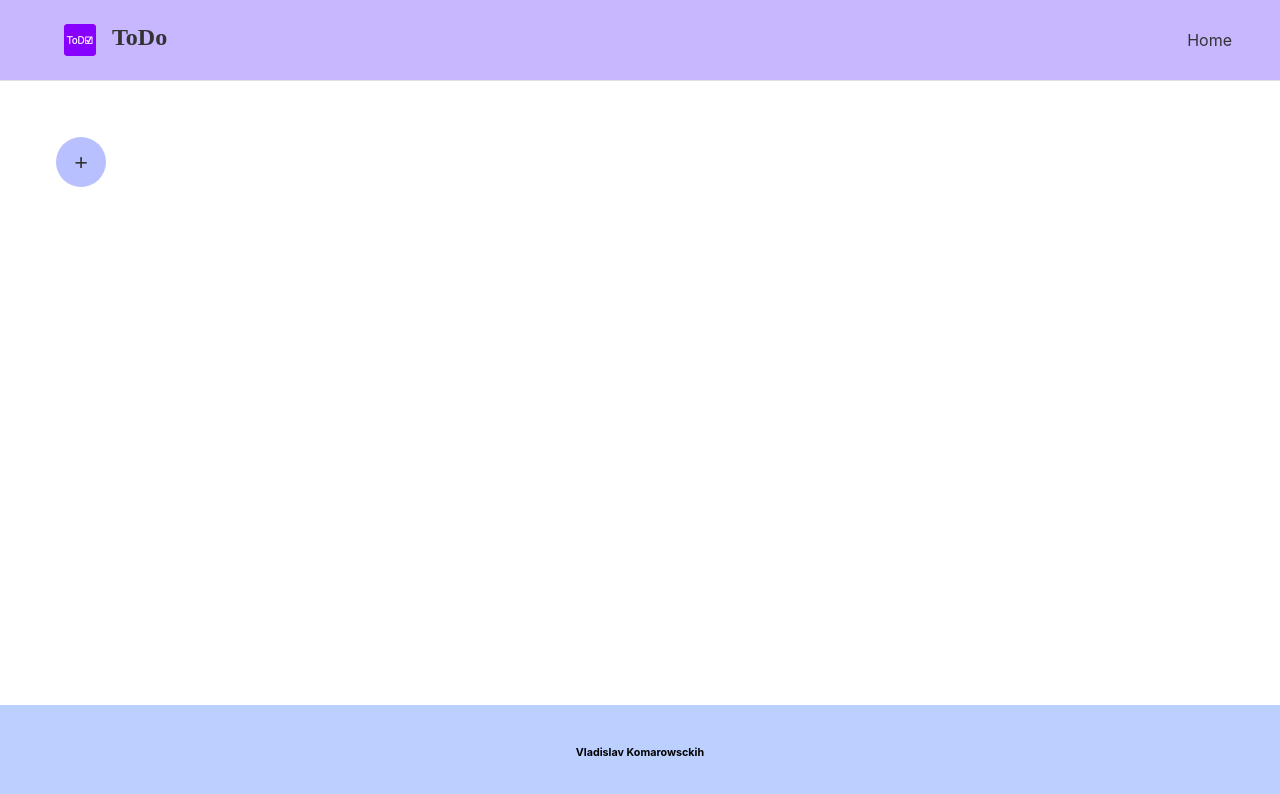
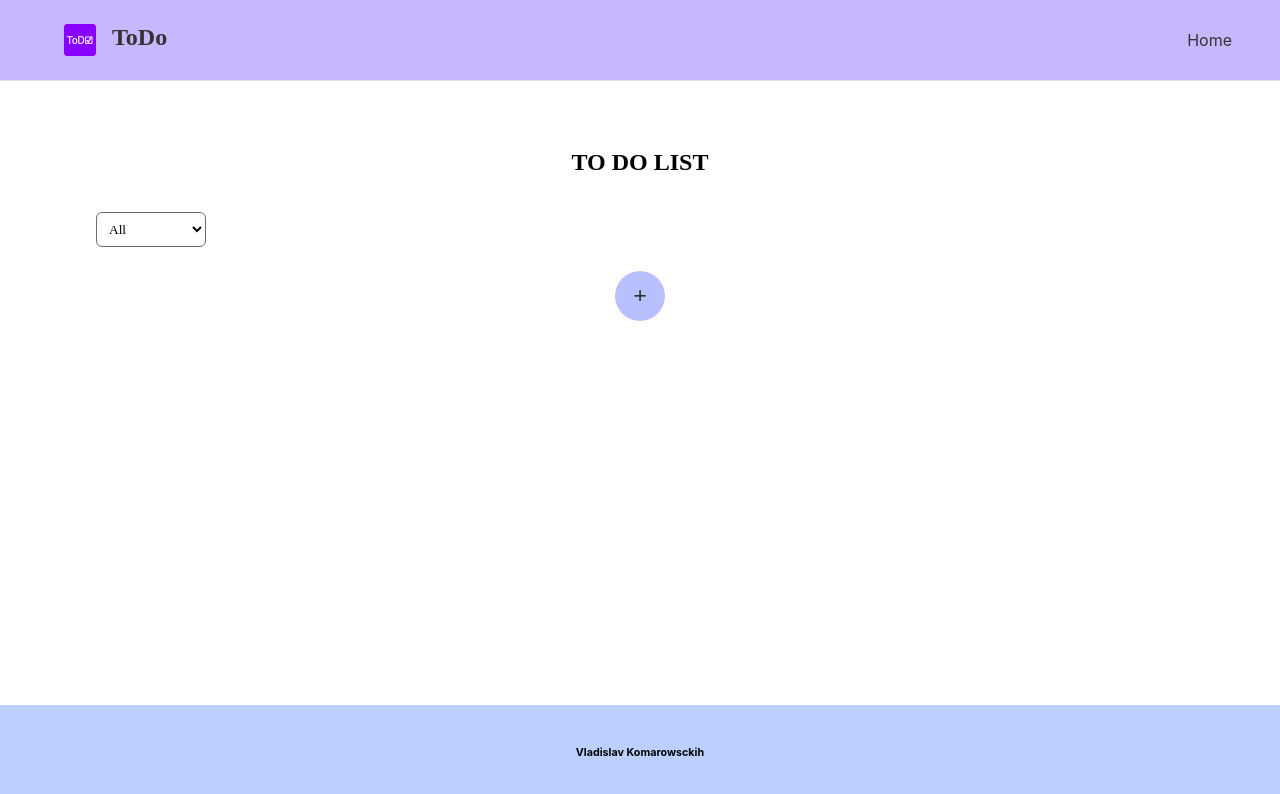
Before and after one commit to GetAwayKO/todo_list, a React app: page /list in a window 1280 px wide. Shown: the top 794 px of the page. Built offline with nearby package versions, Linux system fonts and the light colour scheme; a small style sheet from the web is missing.

Commit message:
added selector for filtering list

```diff
--- a/client/views/ToDoList/ToDoList.jsx
+++ b/client/views/ToDoList/ToDoList.jsx
@@ -1,10 +1,41 @@
-import React from "react";
+import React, { useState } from "react";
 import styles from "./ToDoList.module.scss";
 import TaskList from "./Task";
+import Selector from "../../components/selector/Selector";
 const ToDoList = () => {
+  const FILTER = {
+    all: {
+      name: "All",
+      filter: () => {
+        return true;
+      },
+    },
+    uncompleted: {
+      name: "Uncompleted",
+      filter: (item) => {
+        return item.status === false;
+      },
+    },
+    completed: {
+      name: "Completed",
+      filter: (item) => {
+        return item.status === true;
+      },
+    },
+  };
+  const OPTIONS = [FILTER.all, FILTER.uncompleted, FILTER.completed];
+
+  const [filterOption, setFilterOption] = useState(FILTER.all);
   return (
     <div className={styles.wrapper}>
-      <TaskList />
+      <h2 className={styles.header}>TO DO LIST</h2>
+      <div className={styles.containerSelect}>
+        <Selector
+          onSelect={(e) => setFilterOption(e.target.value)}
+          options={OPTIONS}
+        />
+      </div>
+      <TaskList filter={filterOption.filter} />
     </div>
   );
 };
--- a/client/views/ToDoList/ToDoList.module.scss
+++ b/client/views/ToDoList/ToDoList.module.scss
@@ -1,7 +1,16 @@
 .wrapper {
   display: flex;
   flex-direction: column;
+  text-align: center;
   padding-top: 3rem;
-  padding-left: 3rem;
-  padding-right: 3rem;
+  padding-left: 5rem;
+  padding-right: 5rem;
+  .containerSelect {
+    display: flex;
+    justify-content: start;
+  }
+  .header {
+    text-align: center;
+    font-family: "Hack";
+  }
 }
```
